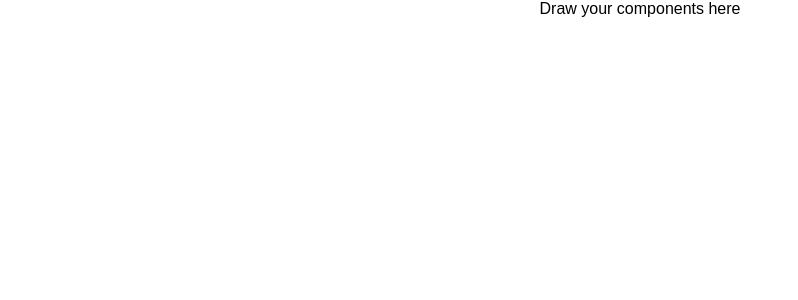
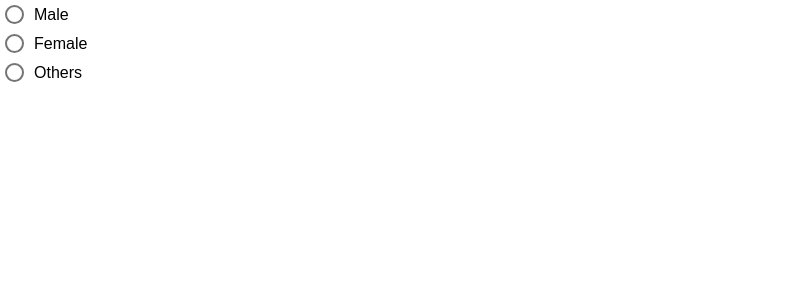
Before and after one commit to nimishsrivastava/lego-training-components, a React (Create React App) app: page / in a window 1280 px wide. Shown: the top 300 px of the page, without its empty margins (0-798 px from the left). Built offline with nearby package versions, Linux system fonts and the light colour scheme.

Commit message:
add radio button component

```diff
--- a/package.json
+++ b/package.json
@@ -3,6 +3,7 @@
   "version": "0.1.0",
   "private": true,
   "dependencies": {
+    "prop-types": "^15.6.2",
     "react": "^16.5.0",
     "react-dom": "^16.5.0",
     "react-scripts": "1.1.5"
--- a/src/App.js
+++ b/src/App.js
@@ -1,14 +1,31 @@
-import React, { Component } from 'react';
+import React, {Component} from 'react';
 import './App.css';
 import './components/TextField'
-import TextField from './components/TextField/TextField';
+import RadioButtonGroup from "./components/RadioButtonGroup";
+
+const data = [{genderId: '1', value: 'Male'}, {genderId: '2', value: 'Female'}, {genderId: '3', value: 'Others'}]
 
 class App extends Component {
+    constructor(props) {
+        super(props);
+        this.state = {
+            selectedButtonId: ''
+        };
+    }
+
     render() {
         return (
             <div className="App">
-        Draw your components here
-        <TextField />
+                <RadioButtonGroup
+                    data={data}
+                    idKey={'genderId'}
+                    onClick={(id, value) => {
+                        this.setState({
+                            selectedButtonId: id,
+                        });
+                    }}
+                    selectedButtonId={this.state.selectedButtonId}
+                />
             </div>
         );
     }
--- /dev/null
+++ b/src/components/RadioButtonGroup/RadioButton.js
@@ -0,0 +1,56 @@
+import React, {Component} from 'react';
+import PropTypes from 'prop-types'
+
+class RadioButton extends Component {
+    render() {
+        const {isActive, label, onClick} = this.props;
+        let activeOuterClass = this.props.activeOuterClassName !== null ? 'radio-button__outer-circle--active-blue ' + this.props.activeOuterClassName : 'radio-button__outer-circle--active-blue'
+        let inactiveOuterClass = this.props.inactiveOuterClassName !== null ? 'radio-button__outer-circle--inactive-blue ' + this.props.inactiveOuterClassName : 'radio-button__outer-circle--inactive-blue'
+        let activeInnerClass = this.props.activeInnerClassName !== null ? 'radio-button__inner-circle--active-blue ' + this.props.activeInnerClassName : 'radio-button__inner-circle--active-blue'
+        let inactiveInnerClass = this.props.inactiveInnerClassName !== null ? 'radio-button__inner-circle--inactive-blue ' + this.props.inactiveInnerClassName : 'radio-button__inner-circle--inactive-blue'
+        let radioButtonContainerClass = this.props.radioButtonContainerClassName !== null ? 'main-container__radio-button ' + this.props.radioButtonContainerClassName : 'main-container__radio-button'
+        let labelClass = this.props.labelClassName !== null ? 'radio-button__label ' + this.props.labelClassName : 'radio-button__label'
+
+        return (
+            <div className={radioButtonContainerClass} onClick={() => {
+                onClick(this.props.id, this.props.label)
+            }}>
+                <span
+                    className={isActive ? activeOuterClass : inactiveOuterClass}>
+                    <span
+                        className={isActive ? activeInnerClass : inactiveInnerClass}>
+                    </span>
+                </span>
+                <span className={labelClass}>
+                    {label}
+                </span>
+            </div>
+        );
+    }
+}
+
+RadioButton.defaultProps = {
+    label: '',
+    onClick: () => {
+    },
+    activeOuterClassName: null,
+    inactiveOuterClassName: null,
+    activeInnerClassName: null,
+    inactiveInnerClassName: null,
+    labelClassName: null,
+    radioButtonContainerClassName: null,
+}
+
+RadioButton.propTypes = {
+    isActive: PropTypes.bool.isRequired,
+    label: PropTypes.string,
+    onClick: PropTypes.func,
+    activeOuterClassName: PropTypes.string,
+    inactiveOuterClassName: PropTypes.string,
+    activeInnerClassName: PropTypes.string,
+    inactiveInnerClassName: PropTypes.string,
+    labelClassName: PropTypes.string,
+    radioButtonContainerClassName: PropTypes.string,
+}
+
+export default RadioButton;
--- /dev/null
+++ b/src/components/RadioButtonGroup/RadioButtonGroup.js
@@ -0,0 +1,37 @@
+import React, {Component} from 'react';
+import PropTypes from 'prop-types';
+import RadioButton from "./RadioButton";
+
+class RadioButtonGroup extends Component {
+
+    render() {
+        return (
+            <div className={this.props.radioButtonGroupContainerClassName}>
+                {
+                    this.props.data.map((item, key) => (
+                        <RadioButton isActive={item[this.props.idKey] === this.props.selectedButtonId}
+                                     id={item[this.props.idKey]}
+                                     label={item[this.props.valueKey]} {...this.props}/>
+                    ))
+                }
+            </div>
+        );
+    }
+}
+
+RadioButtonGroup.defaultProps = {
+    idKey: 'id',
+    valueKey: 'value',
+    selectedButtonId: null,
+    radioButtonGroupContainerClassName: ''
+}
+
+RadioButtonGroup.propTypes = {
+    data: PropTypes.array.isRequired,
+    idKey: PropTypes.string,
+    valueKey: PropTypes.string,
+    onSelect: PropTypes.func,
+    radioButtonGroupContainerClassName: PropTypes.string
+}
+
+export default RadioButtonGroup;
--- /dev/null
+++ b/src/components/RadioButtonGroup/index.js
@@ -0,0 +1,3 @@
+import './radioButton.css'
+
+export {default} from './RadioButtonGroup'
--- /dev/null
+++ b/src/components/RadioButtonGroup/radioButton.css
@@ -0,0 +1,47 @@
+.main-container__radio-button {
+    display: flex;
+    flex-direction: row;
+    align-items: center;
+    padding: 5px;
+    /*justify-content: center;*/
+}
+
+.radio-button__outer-circle--active-blue {
+    background-color: #fff;
+    border: 2px solid dodgerblue;
+    height: 15px;
+    width: 15px;
+    border-radius: 20px;
+    display: flex;
+    justify-content: center;
+    align-items: center;
+}
+
+.radio-button__inner-circle--active-blue {
+    background-color: dodgerblue;
+    height: 7.5px;
+    width: 7.5px;
+    border-radius: 5px;
+}
+
+.radio-button__outer-circle--inactive-blue {
+    background-color: #fff;
+    border: 2px solid #747474;
+    height: 15px;
+    width: 15px;
+    border-radius: 20px;
+    display: flex;
+    justify-content: center;
+    align-items: center;
+}
+
+.radio-button__inner-circle--inactive-blue {
+    background-color: #fff;
+    height: 7.5px;
+    width: 7.5px;
+    border-radius: 5px;
+}
+
+.radio-button__label {
+    margin-left: 10px;
+}
```
Lines whose indentation alone changed are shown as unchanged.
